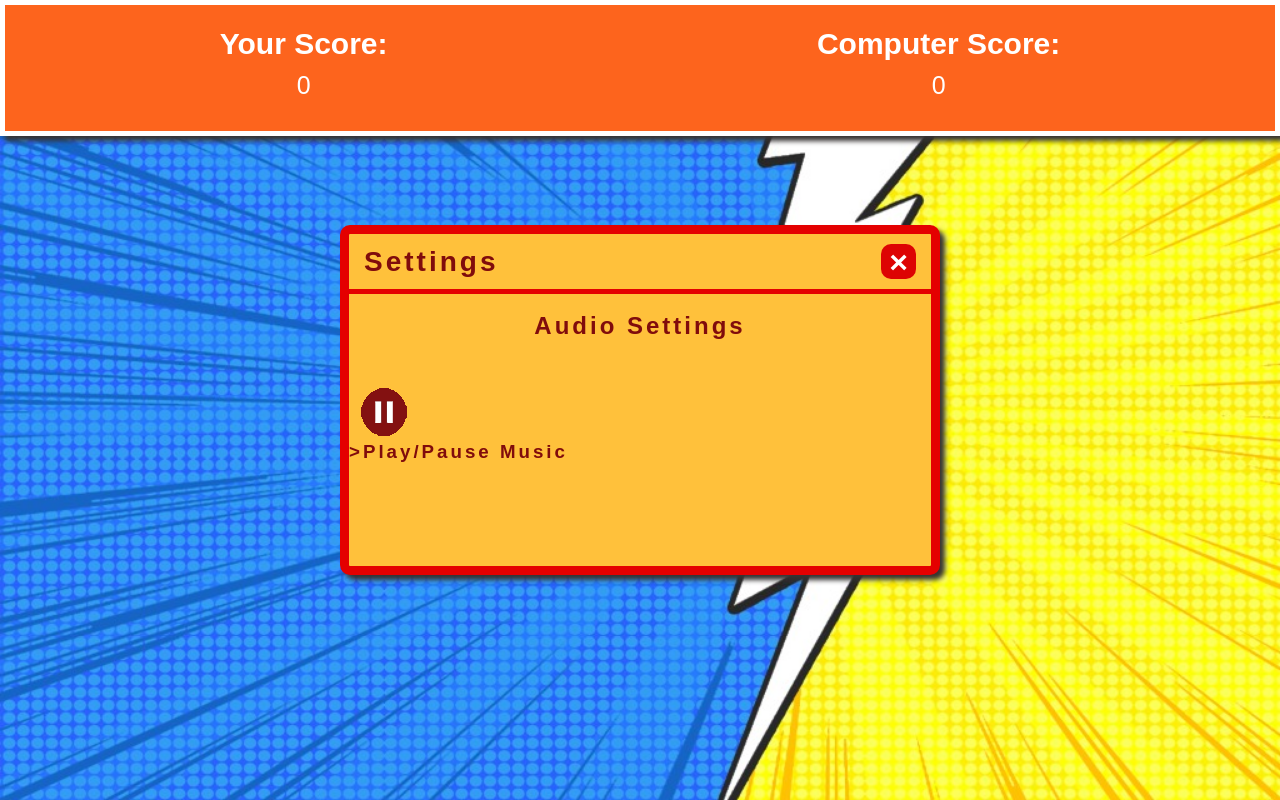
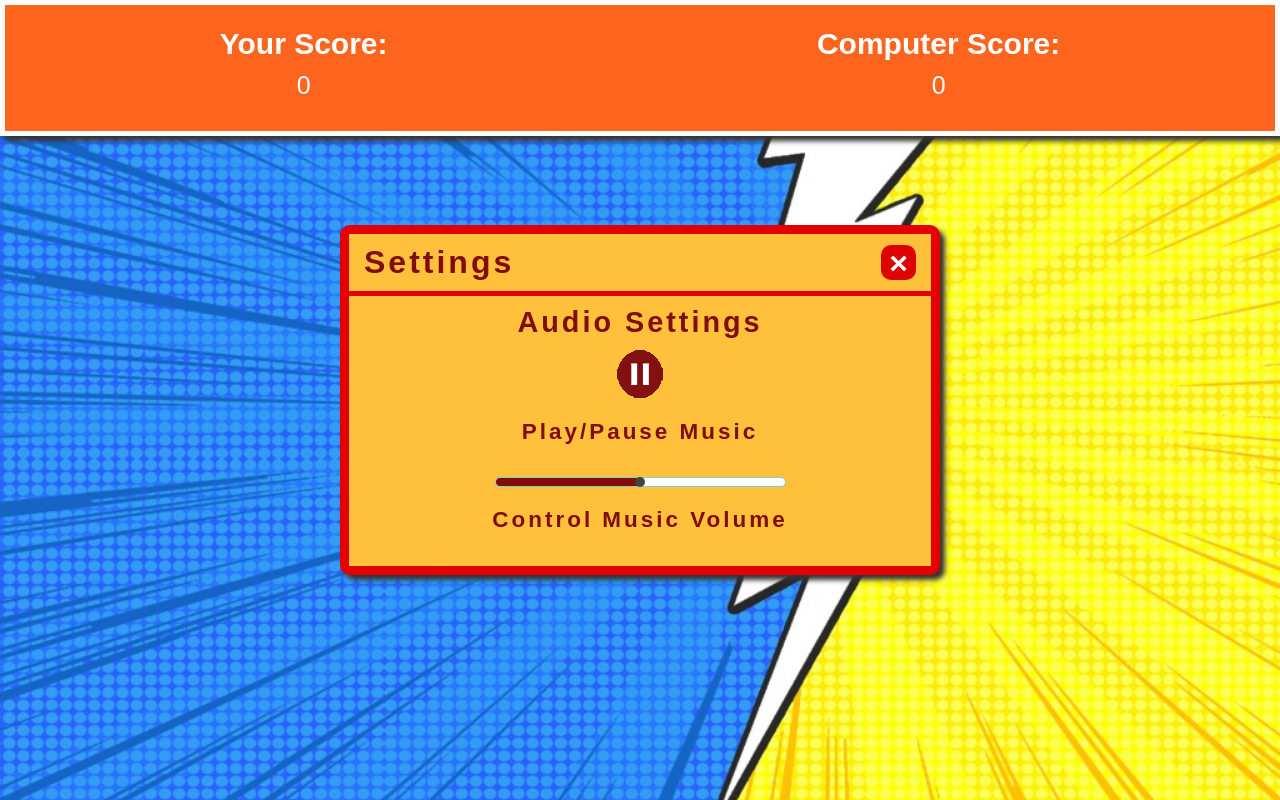
Before and after one commit to Delvinlim/uas-project, a plain HTML site: page suit-game/index.html in a window 1280 px wide. Both pictures are taken after a click on the button "SETTINGS". Drawn offline with Linux system fonts and the light colour scheme; a web font is replaced by a local one.

Commit message:
adding volume control setting and an option to exit the game

```diff
--- a/suit-game/index.html
+++ b/suit-game/index.html
@@ -5,19 +5,22 @@
     <meta name="viewport" content="width=device-width, initial-scale=1.0" />
     <meta http-equiv="X-UA-Compatible" content="ie=edge" />
     <title>Rock Paper and Scissors</title>
+
     <!-- Page Icon -->
-    <link class="icon" rel="shortcut icon" type="image" href="img/paper.png">
+    <link class="icon" rel="shortcut icon" type="image" href="img/paper.png" />
 
     <!-- Google Fonts -->
-    <link rel="preconnect" href="https://fonts.googleapis.com">
-    <link rel="preconnect" href="https://fonts.gstatic.com" crossorigin>
-    <link href="https://fonts.googleapis.com/css2?family=Wendy+One&display=swap" rel="stylesheet">
+    <link rel="preconnect" href="https://fonts.googleapis.com" />
+    <link rel="preconnect" href="https://fonts.gstatic.com" crossorigin />
+    <link
+      href="https://fonts.googleapis.com/css2?family=Wendy+One&display=swap"
+      rel="stylesheet"
+    />
 
     <!-- Custom CSS -->
     <link rel="stylesheet" href="./style.css" />
   </head>
   <body>
-
     <section class="game">
       <!-- SCORE -->
       <div class="score">
@@ -35,26 +38,33 @@
       <div class="intro">
         <h1>HAND SUIT</h1>
         <h2>Rock, Paper, and Scissors</h2>
-        <br><br><br>
+        <br /><br /><br />
         <!-- <img src="./img/rock.png" alt="" /> -->
         <button class="start" id="" onclick="audio.play();">START</button>
-        <br>
+        <br />
         <button class="settingsBtn" onclick="audio.play();">SETTINGS</button>
+        <br />
+        <button onclick="window.location = '../index.html#games'">EXIT</button>
       </div>
 
       <!-- Match -->
       <div class="match fadeOut">
         <h2 class="winner">Choose an option!</h2>
         <div class="hands">
-          <img class="player-hand" src="./img/rock.png" alt="" />
-          <img class="versus" src="./img/versus.png" alt=""/>
-          <img class="computer-hand" src="./img/rock.png" alt="" />
+          <img class="player-hand" src="./img/rock.png" alt="Player Hand Image" />
+          <img class="versus" src="./img/versus.png" alt="Versus Image" />
+          <img class="computer-hand" src="./img/rock.png" alt="Computer Hand Image" />
         </div>
         <div class="options">
-          <button class="rock"  onclick="audio.play();"><img src="./img/rock.png" width="52" height="52">Rock</button>
-          <button class="paper" onclick="audio.play();"><img src="./img/paper.png" width="52" height="50">Paper</button>
-          <button class="scissors" onclick="audio.play();"><img src="./img/scissors.png" width="50" height="52">Scissors</button>
-
+          <button class="rock" onclick="audio.play();">
+            <img src="./img/rock.png" width="52" height="52" />Rock
+          </button>
+          <button class="paper" onclick="audio.play();">
+            <img src="./img/paper.png" width="52" height="50" />Paper
+          </button>
+          <button class="scissors" onclick="audio.play();">
+            <img src="./img/scissors.png" width="50" height="52" />Scissors
+          </button>
         </div>
         <div class="quit">
           <button data-quit-button onclick="audio.play();">Quit</button>
@@ -65,26 +75,51 @@
       <div class="settings fadeOut">
         <div class="settings-header">
           <h2 class="judul">Settings</h2>
-          <button data-close-button class="close-button" onclick="audio.play();">&times;</button>
+          <button
+            data-close-button
+            class="close-button"
+            onclick="audio.play();"
+          >
+            &times;
+          </button>
         </div>
-        <div>
-          <br>
-          <h2> Audio Settings</h2>
-          <button class="musicplaybtn" id="musicbtn" onclick="musik.play();"></button>
-            <h3>>Play/Pause Music</h3>
-            &nbsp;
-            &nbsp;
+        <div class="settings-body">
+          <h2>Audio Settings</h2>
+          <button
+            class="musicplaybtn"
+            id="musicbtn"
+            onclick="musik.play();"
+          ></button>
+          <h3>Play/Pause Music</h3>
+          <div id="musicSlider">
+            <input
+              type="range"
+              name="musicVolume"
+              id="musicVolume"
+              min="0"
+              max="100"
+              step="1"
+              oninput="setVolume(this.value)"
+              onchange="setVolume(this.value)"
+            />
+            <!-- use this later in the oninput if i want to show the value , rangeNumber.value=value -->
+            <!-- <input type="number" id="rangeNumber" min="0" max="100" value="50" oninput="range.value=value"> -->
+          </div>
+          <h3>Control Music Volume</h3>
+          &nbsp; &nbsp;
         </div>
       </div>
 
       <!-- Audio -->
       <div>
         <audio id="audio">
-          <source id="" src="audio/click1.mp3" type="audio/mpeg">
-          <source id="musik" src="audio/bgm.mp3" type="audio/mpeg">
+          <source src="audio/click1.mp3" type="audio/mpeg" />
+          <source id="musik" src="audio/bgm.mp3" type="audio/mpeg" />
         </audio>
       </div>
     </section>
+
+    <!-- Custom JS -->
     <script src="script.js"></script>
   </body>
 </html>
--- a/suit-game/script.js
+++ b/suit-game/script.js
@@ -88,10 +88,12 @@ const game = () => {
         setTimeout(() => {
           //Here is where we call compare hands
           compareHands(this.textContent, computerChoice);
+
           //Update Images
           playerHand.src = `./img/${this.textContent}.png`;
           computerHand.src = `./img/${computerChoice}.png`;
         }, 2000);
+
         //Animation
         playerHand.style.animation = "shakePlayer 2s ease";
         computerHand.style.animation = "shakeComputer 2s ease";
@@ -103,6 +105,7 @@ const game = () => {
   let win = new Audio();
   let loss = new Audio();
   let tie = new Audio();
+  let userClick = new Audio()
 
   win.src = "audio/win.mp3";
   loss.src = "audio/loss.mp3";
@@ -113,6 +116,19 @@ const game = () => {
   musik.src = "audio/bgm.mp3";
   musik.loop = true;
   musik.play();
+
+  // Volume Slider
+  window.setVolume = function (val) {
+    musik.volume = val / 100
+  }
+
+  // Volume Slider Custom
+  musicVolume = document.getElementById("musicVolume")
+
+  musicVolume.addEventListener("input", function() {
+    var value = (this.value-this.min)/(this.max-this.min)*100
+    this.style.background = 'linear-gradient(to right, rgb(128, 12, 12) 0%, rgb(128, 12, 12) ' + value + '%, #fff ' + value + '%, #fff 100%)'
+  })
 
   function playAudio() {
     var play = document.getElementById("musicbtn");
@@ -143,6 +159,7 @@ const game = () => {
   const compareHands = (playerChoice, computerChoice) => {
     //Update Text
     const winner = document.querySelector(".winner");
+
     //Checking for a tie
     if (playerChoice === computerChoice) {
       winner.textContent = "Oops, It's a tie";
@@ -202,7 +219,7 @@ const game = () => {
     }
   };
 
-  //Is call all the inner function
+  //call all the inner function
   startGame();
   goSettings();
   playMatch();
--- a/suit-game/style.css
+++ b/suit-game/style.css
@@ -12,12 +12,14 @@ section {
   background-attachment: fixed;
   font-family: sans-serif;
 }
+
 .intro img {
   position: absolute;
   left: 120px;
   bottom: 120px;
   transform: rotateY(180deg);
 }
+
 .score {
   color: rgb(255, 255, 255);
   box-shadow: 5px 5px 5px rgb(54, 51, 51);
@@ -33,6 +35,7 @@ section {
 .score h2 {
   font-size: 30px;
 }
+
 .score p {
   text-align: center;
   padding: 10px;
@@ -98,6 +101,7 @@ section {
   box-shadow: 0px 5px 0px rgb(180, 71, 20), 0px 5px 0px #222222;
   transform: translateY(4px);
 }
+
 .quit button {
   font-size: 18px;
   position: absolute;
@@ -108,6 +112,7 @@ section {
   right: 1px;
   bottom: 15px;
 }
+
 .quit button:active {
   box-shadow: 0px 5px 0px rgb(180, 71, 20), 0px 5px 0px #222222;
   transform: translateY(4px);
@@ -141,6 +146,11 @@ section {
   height: 350px;
   transition: opacity 0.5s ease 0.5s;
 }
+
+.settings h3 {
+  color: rgb(128, 12, 12);
+}
+
 .settings-header {
   padding: 10px 15px;
   border-bottom: 5px solid rgb(228, 0, 0);
@@ -149,10 +159,12 @@ section {
   justify-content: space-between;
   align-items: center;
 }
+
 .settings-header .judul {
-  font-size: 1.75rem;
+  font-size: 2rem;
   font-weight: bold;
 }
+
 .settings-header .close-button {
   cursor: pointer;
   border: none;
@@ -166,13 +178,26 @@ section {
   font-weight: bold;
 }
 
+.settings-body {
+  font-size: 1.2rem;
+  margin-top: 10px;
+}
+
+.settings-body h3 {
+  margin-top: 20px;
+  text-align: center;
+}
+
+
 .close-button:hover {
   background-color: rgb(167, 3, 3);
 }
+
 .settings h2 {
   color: rgb(128, 12, 12);
   text-align: center;
 }
+
 .musicplaybtn {
   border: none;
   border-radius: 1px;
@@ -186,12 +211,51 @@ section {
   outline: none;
   margin-left: 10px;
 }
-.settings h3 {
-  color: rgb(128, 12, 12);
-}
+
 #musicbtn {
   background-image: url("./img/pause.png");
+  display: flex;
+  margin: auto;
+  margin-top: 10px;
 }
+
+#musicSlider {
+  display: flex;
+  justify-content: center;
+  margin-top: 2rem;
+}
+
+#musicVolume {
+  background: linear-gradient(to right, rgb(128, 12, 12) 0%,rgb(128, 12, 12) 50%, #fff 50%, #fff 100%);
+  border: solid 1px #82CFD0;
+  border-radius: 8px;
+  height: 10px;
+  width: 50%;
+  outline: none;
+  transition: background 450ms ease-in;
+  -webkit-appearance: none;
+}
+
+input[type='range']::-webkit-slider-thumb {
+  background: #434343;
+  border-radius: 8px;
+  cursor: ew-resize;
+  width: 10px;
+  height: 10px;
+  -webkit-appearance: none;
+}
+
+/*
+#rangeNumber {
+  background: linear-gradient(to right, #82CFD0 0%, #82CFD0 100%);
+  border: solid 1px #82CFD0;
+  border-radius: 8px;
+  height: 100%;
+  width: 8%;
+  outline: none;
+  transition: background 450ms ease-in;
+  -webkit-appearance: none;
+} */
 
 .winner {
   background: linear-gradient(to bottom, #ff4800, #fbff00);
```
